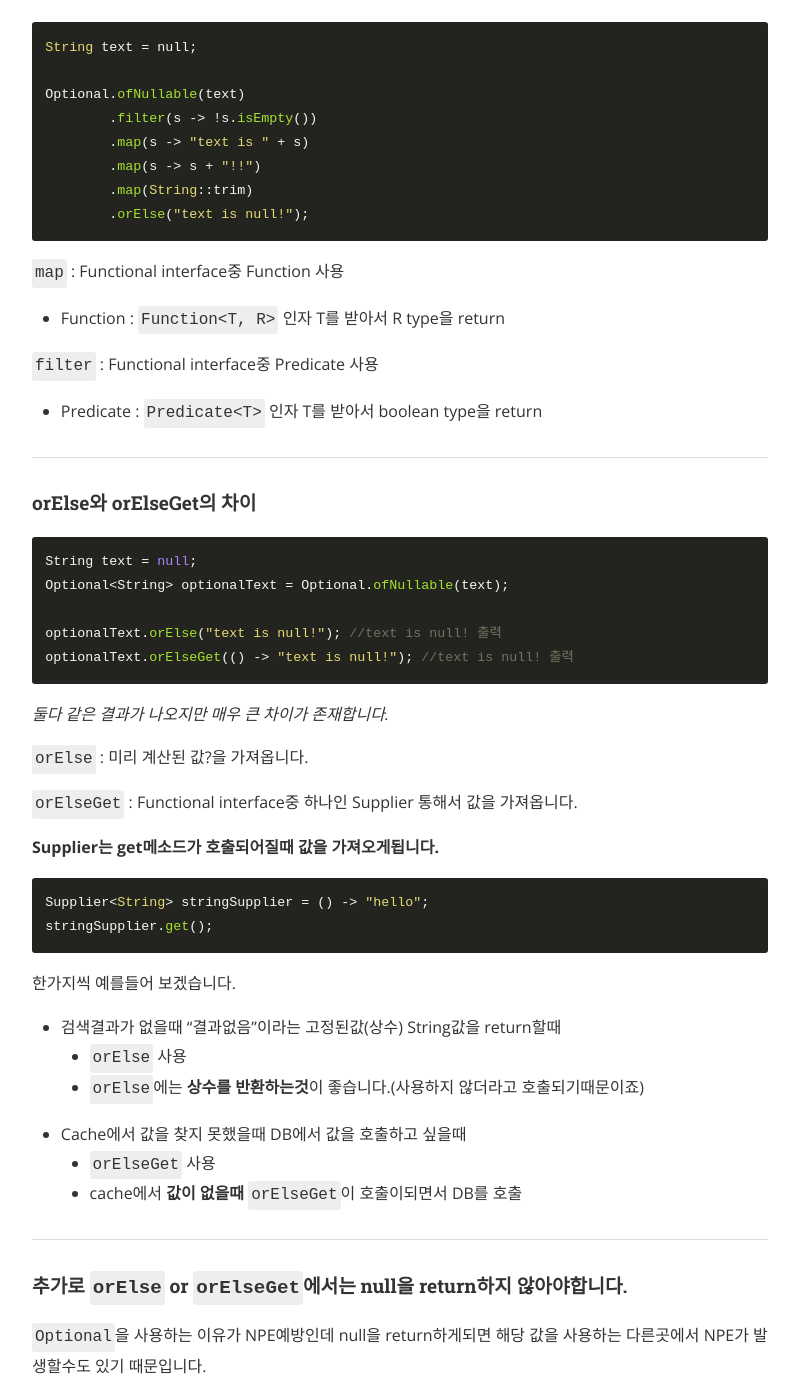
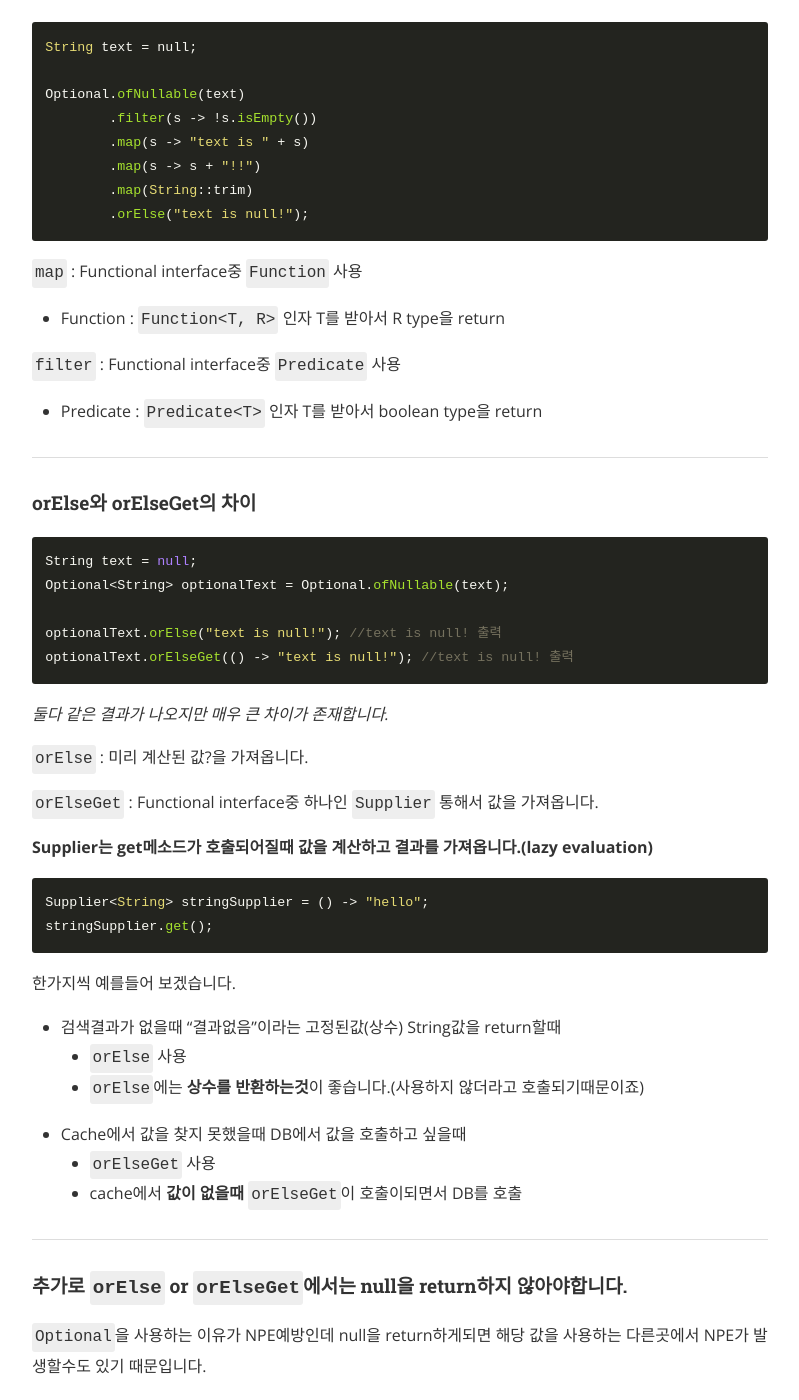
Before and after one commit to tries1/tries1.github.io, a Jekyll site: the page built from _posts/java/2019-07-31-java8_optional.md, in a window 1280 px wide and 1400 px high, scrolled down 2276 px. Shown: the whole window, without its empty margins (240-1039 px from the left). Built offline with Jekyll 4.4.1, drawn with Linux system fonts in a browser that asks for light colours; nearby versions of some CDN libraries.

Commit message:
코드 부분 강조

````diff
--- a/_posts/java/2019-07-31-java8_optional.md
+++ b/_posts/java/2019-07-31-java8_optional.md
@@ -84,10 +84,10 @@ Optional.ofNullable(text)
         .map(String::trim)
         .orElse("text is null!");
 ```
-`map` : Functional interface중 Function 사용
+`map` : Functional interface중 `Function` 사용
  - Function : `Function<T, R>` 인자 T를 받아서 R type을 return
 
-`filter` : Functional interface중 Predicate 사용
+`filter` : Functional interface중 `Predicate` 사용
  - Predicate : `Predicate<T>`  인자 T를 받아서 boolean type을 return
 
 ---
@@ -106,9 +106,9 @@ optionalText.orElseGet(() -> "text is null!"); //text is null! 출력
 
 `orElse` : 미리 계산된 값?을 가져옵니다.
 
-`orElseGet` : Functional interface중 하나인 Supplier 통해서 값을 가져옵니다.
+`orElseGet` : Functional interface중 하나인 `Supplier` 통해서 값을 가져옵니다.
 
-**Supplier는 get메소드가 호출되어질때 값을 가져오게됩니다.**
+**Supplier는 get메소드가 호출되어질때 값을 계산하고 결과를 가져옵니다.(lazy evaluation)**
 ```java
 Supplier<String> stringSupplier = () -> "hello";
 stringSupplier.get();
````
